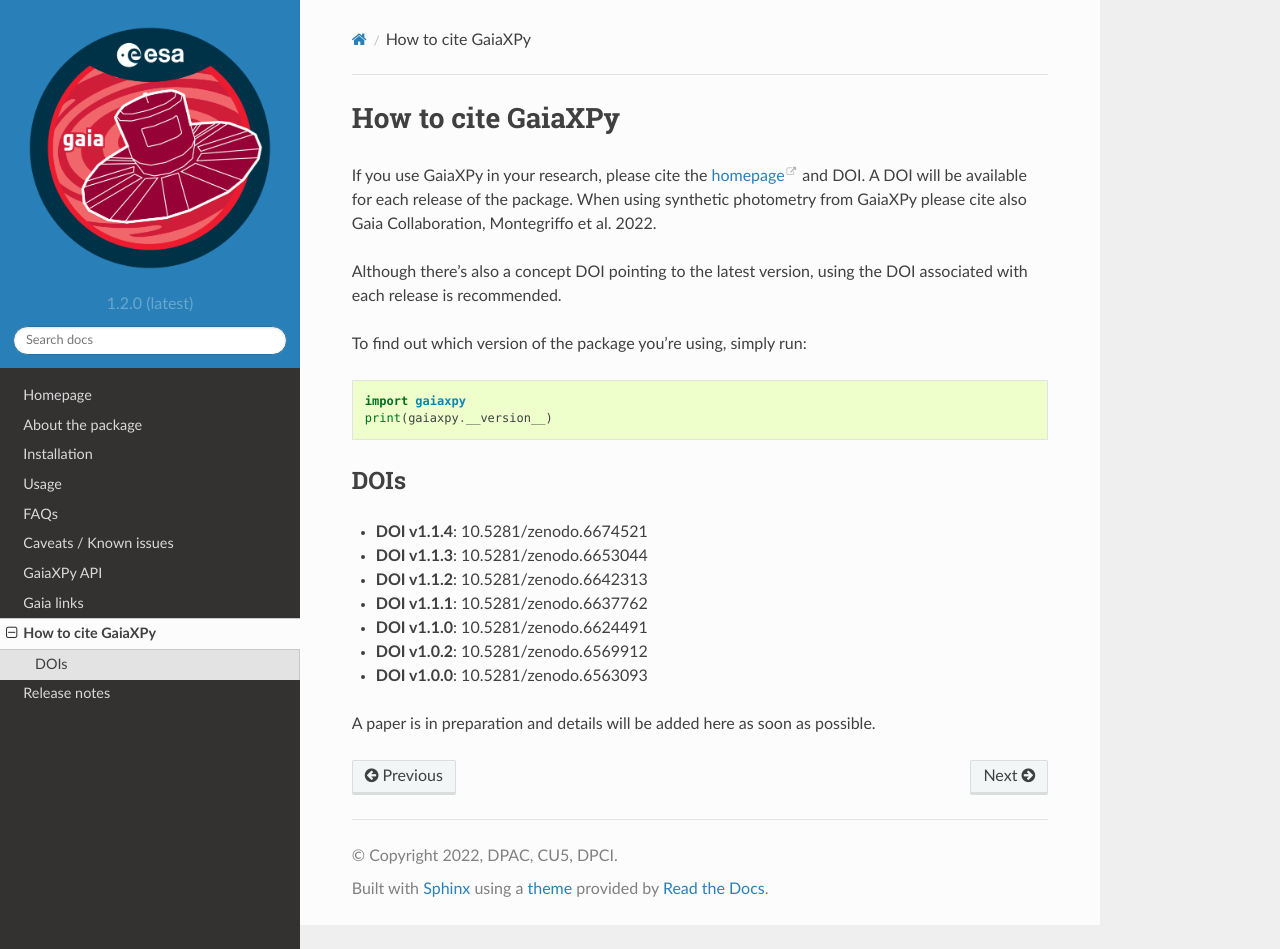
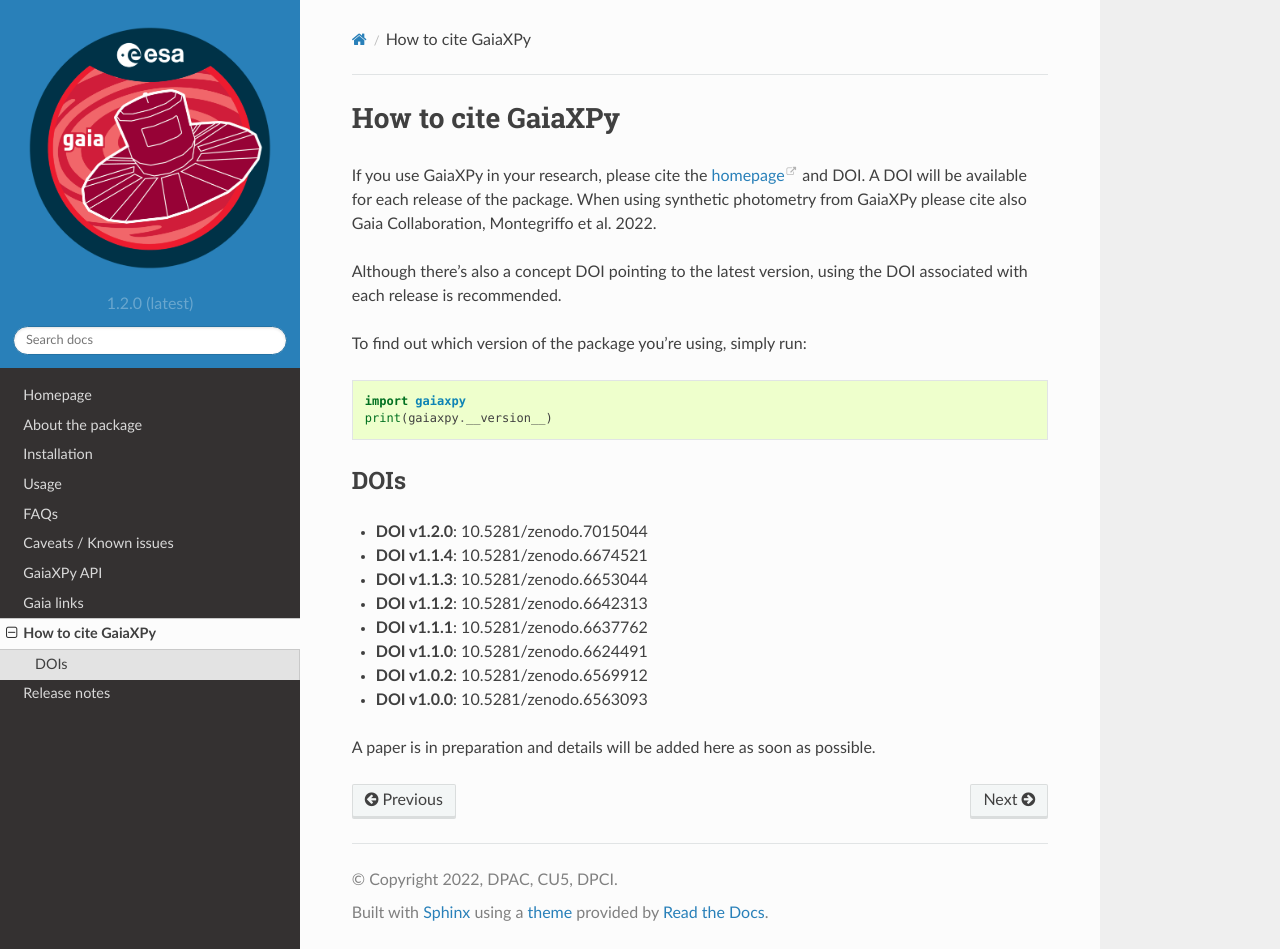
Before and after one commit to gaia-dpci/GaiaXPy, a Sphinx documentation site: the page built from docs/source/cite.rst, in a window 1280 px wide and 949 px high. Built offline with Sphinx 7.4.7 and the Read the Docs theme 2.0.0, drawn with Linux system fonts in a browser that asks for light colours; formulas are drawn with MathJax 3.

Commit message:
add DOI for 1.2.0

```diff
--- a/docs/source/cite.rst
+++ b/docs/source/cite.rst
@@ -19,6 +19,8 @@
 DOIs
 ----
 
+* **DOI v1.2.0**: 10.5281/zenodo.7015044
+
 * **DOI v1.1.4**: 10.5281/zenodo.6674521
 
 * **DOI v1.1.3**: 10.5281/zenodo.6653044
```
